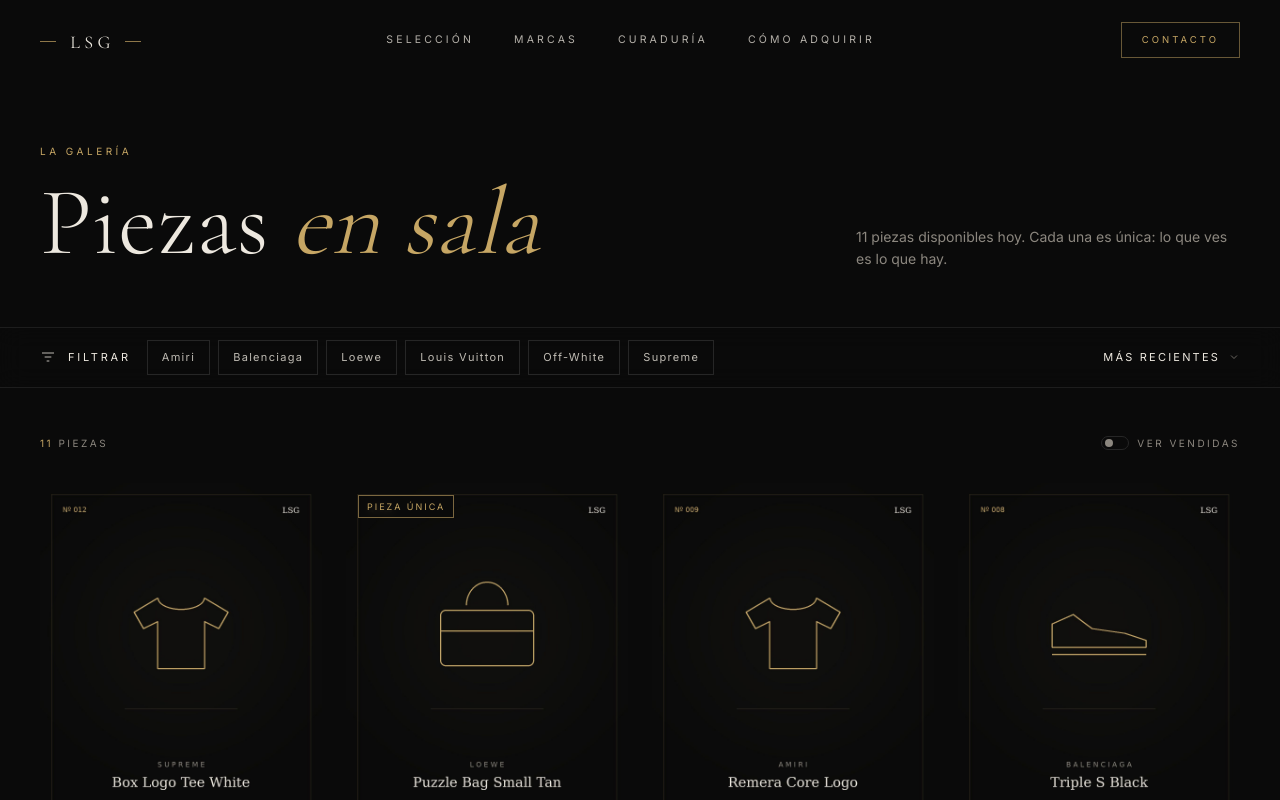
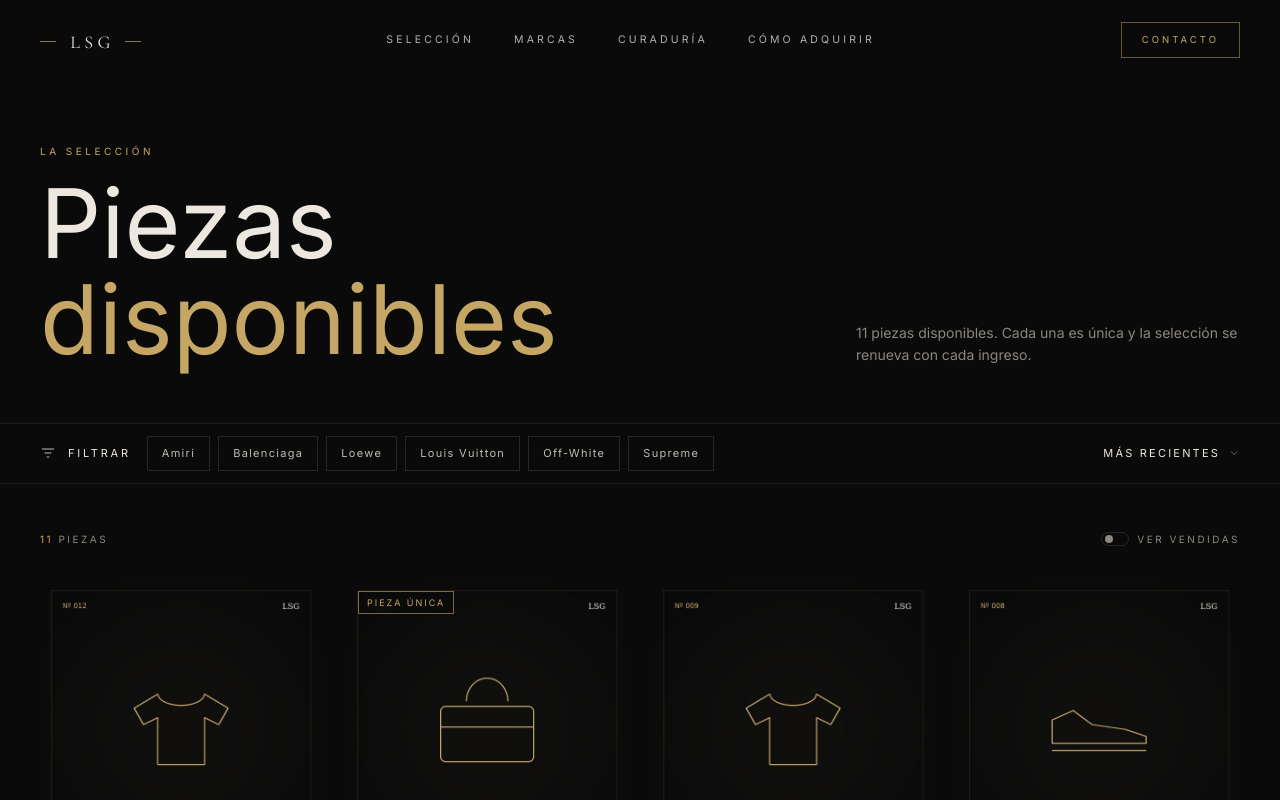
Before and after one commit to thiaguinho232323/lsg-web, a Next.js app: page /galeria in a window 1280 px wide. Shown: the top 800 px of the page. Built offline with nearby package versions, Linux system fonts and the light colour scheme.

Commit message:
Add files via upload

```diff
--- a/app/galeria/page.js
+++ b/app/galeria/page.js
@@ -2,8 +2,8 @@
 import { allPieces } from '@/lib/pieces';
 
 export const metadata = {
-  title: 'Galería',
-  description: 'Todas las piezas en sala: filtrá por marca, categoría y talle.',
+  title: 'Selección',
+  description: 'Todas las piezas disponibles: filtrá por marca, categoría y talle.',
 };
 
 export default function GaleriaPage({ searchParams }) {
@@ -13,13 +13,13 @@
   return (
     <div className="pt-28 md:pt-36">
       <div className="mx-auto max-w-7xl px-5 md:px-10">
-        <p className="kicker">La galería</p>
+        <p className="kicker">La selección</p>
         <div className="mt-4 flex flex-col gap-4 md:flex-row md:items-end md:justify-between">
-          <h1 className="font-serif text-5xl font-light leading-none md:text-8xl">
-            Piezas <em className="text-gold">en sala</em>
+          <h1 className="serif-title text-5xl md:text-8xl">
+            Piezas <span className="text-gold">disponibles</span>
           </h1>
           <p className="max-w-sm text-sm leading-relaxed text-stone">
-            {enSala} piezas disponibles hoy. Cada una es única: lo que ves es lo que hay.
+            {enSala} piezas disponibles. Cada una es única y la selección se renueva con cada ingreso.
           </p>
         </div>
       </div>
```
